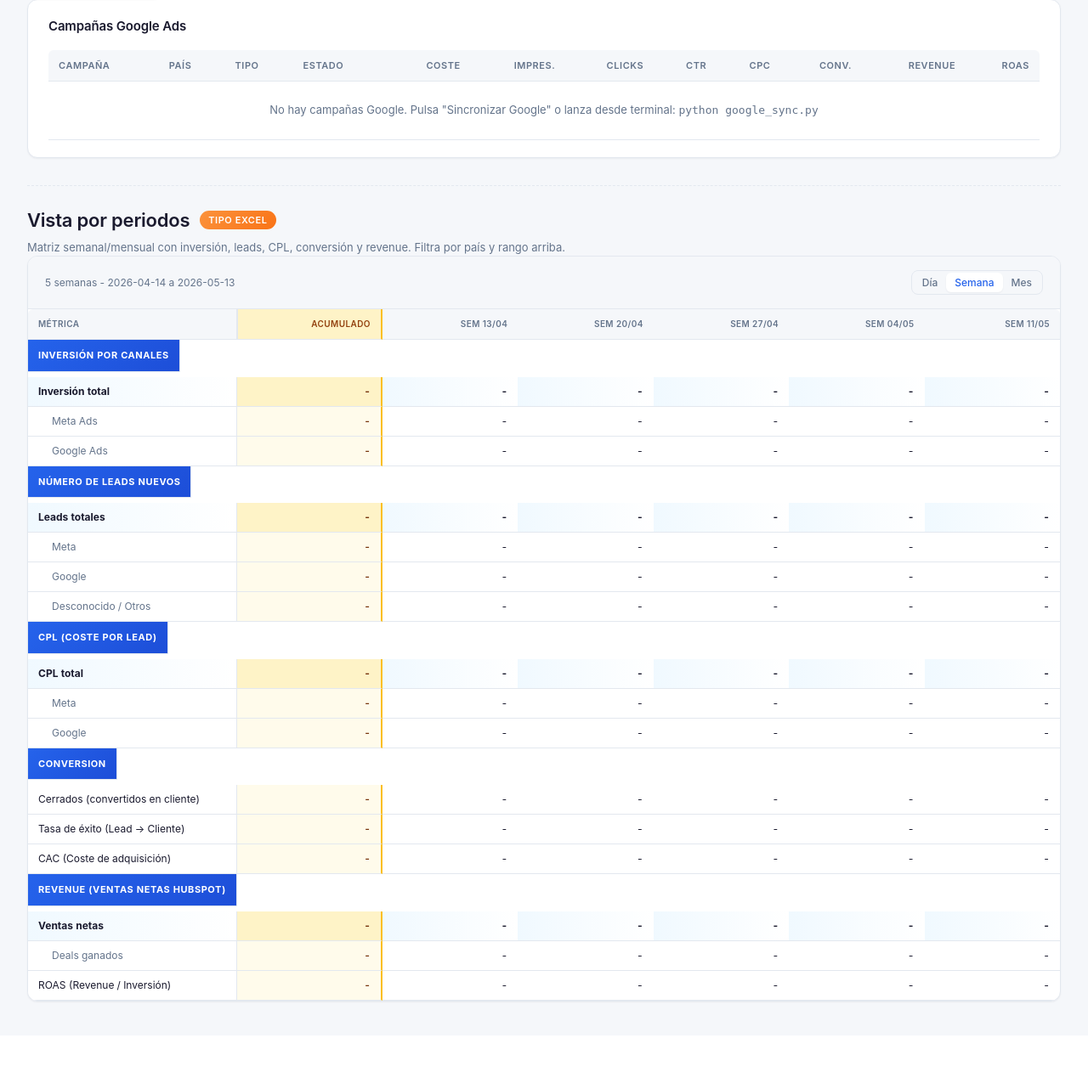
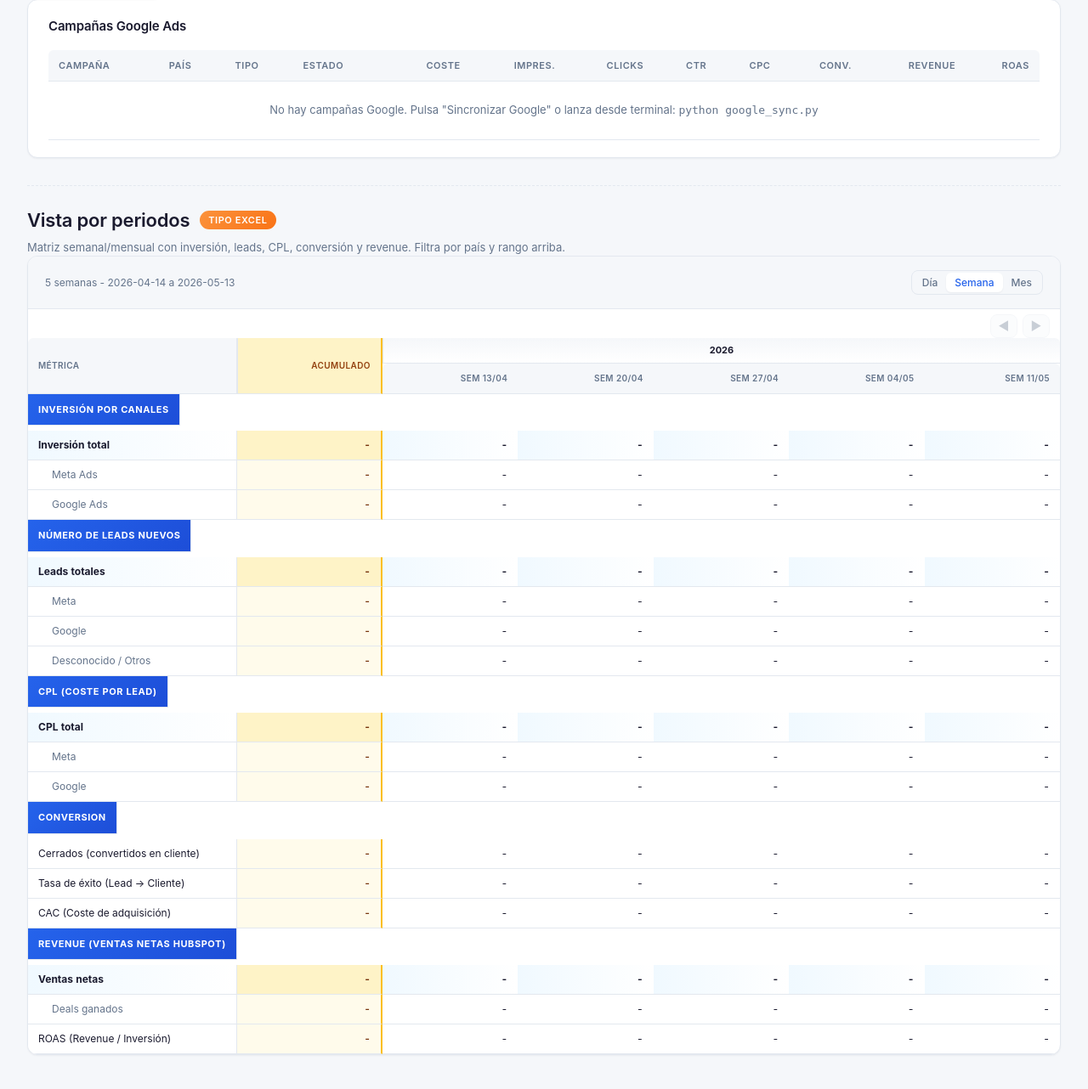
Before and after one commit to ROLSCARPETS/ads-heroturfs, a Flask app: page / in a window 1280 px wide. Shown: the part 1445-2727 px from the top of the page at 85% size. Before the commit the page ends 2626 px from the top, so only its background shows below. Run offline with Flask 3, Linux system fonts and the light colour scheme; data that the repository does not hold is empty.

Commit message:
Tablas Excel: cabecera de anos agrupados + botones de scroll horizontal

```diff
--- a/static/css/styles.css
+++ b/static/css/styles.css
@@ -726,6 +726,51 @@ h1, h2, h3 { font-weight: 600; letter-spacing: -0.01em; }
     overflow-x: auto;
     max-width: 100%;
     -webkit-overflow-scrolling: touch;
+    position: relative;
+    scroll-behavior: smooth;
+}
+
+/* Botones de scroll horizontal a izquierda y derecha */
+.scroll-controls {
+    display: flex;
+    justify-content: flex-end;
+    gap: 6px;
+    padding: 6px 12px 0;
+    background: var(--surface);
+}
+.scroll-btn {
+    background: var(--surface);
+    border: 1px solid var(--border);
+    border-radius: var(--radius-sm);
+    width: 32px;
+    height: 28px;
+    cursor: pointer;
+    color: var(--text);
+    font-size: 14px;
+    line-height: 1;
+    transition: all 0.15s;
+    font-family: inherit;
+    display: inline-flex;
+    align-items: center;
+    justify-content: center;
+}
+.scroll-btn:hover { background: var(--accent); color: #fff; border-color: var(--accent); }
+.scroll-btn:disabled { opacity: 0.35; cursor: not-allowed; background: var(--bg); color: var(--text-muted); }
+.scroll-btn:disabled:hover { background: var(--bg); color: var(--text-muted); border-color: var(--border); }
+
+/* Fila de año en cabecera doble */
+#weekly-table thead th.col-year,
+#shopping-detail-table thead th.col-year {
+    background: linear-gradient(to bottom, var(--bg), var(--surface));
+    color: var(--text);
+    font-size: 11px;
+    font-weight: 700;
+    text-align: center;
+    border-bottom: 1px solid var(--border);
+    border-left: 1px solid var(--border);
+    letter-spacing: 0;
+    padding: 6px 8px;
+    text-transform: none;
 }
 #weekly-table {
     width: max-content;
--- a/static/js/dashboard.js
+++ b/static/js/dashboard.js
@@ -830,11 +830,16 @@ function renderShoppingDetailTable(payload) {
         info.textContent = `${visibleCountries.length} países visibles · ${periods.length} ${granLabel}`;
     }
 
-    // Cabecera
+    // Cabecera doble (ano arriba + periodo abajo)
+    const yearGroups = buildYearGroups(periods);
     const thead = table.querySelector('thead');
-    let h = '<tr>';
-    h += `<th class="col-label">Métrica / País</th>`;
-    h += `<th class="col-total">Acumulado</th>`;
+    let h = '<tr class="th-year-row">';
+    h += `<th class="col-label" rowspan="2">Métrica / País</th>`;
+    h += `<th class="col-total" rowspan="2">Acumulado</th>`;
+    yearGroups.forEach(g => {
+        h += `<th class="col-year" colspan="${g.colspan}">${escapeHtml(g.year)}</th>`;
+    });
+    h += '</tr><tr>';
     periods.forEach(p => { h += `<th class="col-period">${escapeHtml(p.label)}</th>`; });
     h += '</tr>';
     thead.innerHTML = h;
@@ -857,6 +862,39 @@ function renderShoppingDetailTable(payload) {
         });
     });
     tbody.innerHTML = body;
+    setTimeout(() => {
+        const wrap = document.getElementById('shopping-detail-wrapper');
+        if (wrap) wrap.dispatchEvent(new Event('scroll'));
+    }, 30);
+}
+
+function setupScrollControls() {
+    // Botones flecha (← →) sobre cada tabla con scroll horizontal.
+    // Hacen scroll por la mitad del viewport visible.
+    document.querySelectorAll('.scroll-btn[data-scroll-target]').forEach(btn => {
+        btn.addEventListener('click', () => {
+            const wrapper = document.getElementById(btn.dataset.scrollTarget);
+            if (!wrapper) return;
+            const dir = parseInt(btn.dataset.scrollDir, 10) || 1;
+            const delta = wrapper.clientWidth * 0.7 * dir;
+            wrapper.scrollLeft += delta;
+        });
+    });
+    // Activar/desactivar botones según posición de scroll
+    const updateScrollState = (wrapper) => {
+        const wrapperId = wrapper.id;
+        const maxScroll = wrapper.scrollWidth - wrapper.clientWidth;
+        const leftBtn = document.querySelector(`.scroll-btn[data-scroll-target="${wrapperId}"][data-scroll-dir="-1"]`);
+        const rightBtn = document.querySelector(`.scroll-btn[data-scroll-target="${wrapperId}"][data-scroll-dir="1"]`);
+        if (leftBtn) leftBtn.disabled = wrapper.scrollLeft <= 2;
+        if (rightBtn) rightBtn.disabled = wrapper.scrollLeft >= maxScroll - 2;
+    };
+    document.querySelectorAll('.weekly-table-wrapper[id]').forEach(wrapper => {
+        wrapper.addEventListener('scroll', () => updateScrollState(wrapper), { passive: true });
+        // Estado inicial (un poco tras render) y al resize
+        setTimeout(() => updateScrollState(wrapper), 100);
+        window.addEventListener('resize', () => updateScrollState(wrapper));
+    });
 }
 
 function setupShoppingTableSort() {
@@ -1069,15 +1107,33 @@ function fmtCell(value, format) {
     return fmtInt.format(value);
 }
 
+function buildYearGroups(periods) {
+    // Devuelve [{year, colspan}, ...] agrupando consecutivos del mismo ano.
+    const groups = [];
+    let cur = null;
+    periods.forEach(p => {
+        const year = (p.key || '').substring(0, 4);
+        if (cur && cur.year === year) cur.colspan += 1;
+        else { if (cur) groups.push(cur); cur = { year, colspan: 1 }; }
+    });
+    if (cur) groups.push(cur);
+    return groups;
+}
+
 function renderWeekly(payload) {
     const periods = payload.periods || [];
     const sections = payload.sections || [];
-
-    // Cabecera
+    const yearGroups = buildYearGroups(periods);
+
+    // Cabecera doble (ano arriba + periodo abajo)
     const thead = $('#weekly-table thead');
-    let html = '<tr>';
-    html += `<th class="col-label">Métrica</th>`;
-    html += `<th class="col-total">${escapeHtml(payload.totals_label || 'Acumulado')}</th>`;
+    let html = '<tr class="th-year-row">';
+    html += `<th class="col-label" rowspan="2">Métrica</th>`;
+    html += `<th class="col-total" rowspan="2">${escapeHtml(payload.totals_label || 'Acumulado')}</th>`;
+    yearGroups.forEach(g => {
+        html += `<th class="col-year" colspan="${g.colspan}">${escapeHtml(g.year)}</th>`;
+    });
+    html += '</tr><tr>';
     periods.forEach(p => {
         html += `<th class="col-period">${escapeHtml(p.label)}</th>`;
     });
@@ -1107,6 +1163,11 @@ function renderWeekly(payload) {
         });
     });
     tbody.innerHTML = bodyHtml;
+    // Refresca estado de botones de scroll tras inyectar contenido
+    setTimeout(() => {
+        const wrap = document.getElementById('weekly-wrapper');
+        if (wrap) wrap.dispatchEvent(new Event('scroll'));
+    }, 30);
 
     // Info
     $('#weekly-info').textContent = `${periods.length} ${payload.granularity === 'monthly' ? 'meses' : payload.granularity === 'weekly' ? 'semanas' : 'días'} - ${payload.since} a ${payload.until}${payload.country ? ' - ' + payload.country : ''}`;
@@ -1489,6 +1550,7 @@ function init() {
 
     setupTableSort();
     setupShoppingTableSort();
+    setupScrollControls();
     setupTabs();
     setupChatbot();
     loadCountrySelector();
--- a/templates/dashboard.html
+++ b/templates/dashboard.html
@@ -299,7 +299,11 @@
                     <button class="wgran-btn" data-wgran="monthly">Mes</button>
                 </div>
             </div>
-            <div class="weekly-table-wrapper">
+            <div class="scroll-controls">
+                <button type="button" class="scroll-btn" data-scroll-target="weekly-wrapper" data-scroll-dir="-1" title="Desplazar a la izquierda">&#9664;</button>
+                <button type="button" class="scroll-btn" data-scroll-target="weekly-wrapper" data-scroll-dir="1" title="Desplazar a la derecha">&#9654;</button>
+            </div>
+            <div class="weekly-table-wrapper" id="weekly-wrapper">
                 <table id="weekly-table">
                     <thead></thead>
                     <tbody></tbody>
@@ -356,7 +360,11 @@
                     <span id="shopping-detail-info" class="weekly-info">-</span>
                     <span class="shopping-detail-hint">Respeta los chips de pa&iacute;ses y la granularidad de arriba</span>
                 </div>
-                <div class="weekly-table-wrapper">
+                <div class="scroll-controls">
+                    <button type="button" class="scroll-btn" data-scroll-target="shopping-detail-wrapper" data-scroll-dir="-1" title="Desplazar a la izquierda">&#9664;</button>
+                    <button type="button" class="scroll-btn" data-scroll-target="shopping-detail-wrapper" data-scroll-dir="1" title="Desplazar a la derecha">&#9654;</button>
+                </div>
+                <div class="weekly-table-wrapper" id="shopping-detail-wrapper">
                     <table id="shopping-detail-table" class="shopping-detail-table">
                         <thead></thead>
                         <tbody></tbody>
```
